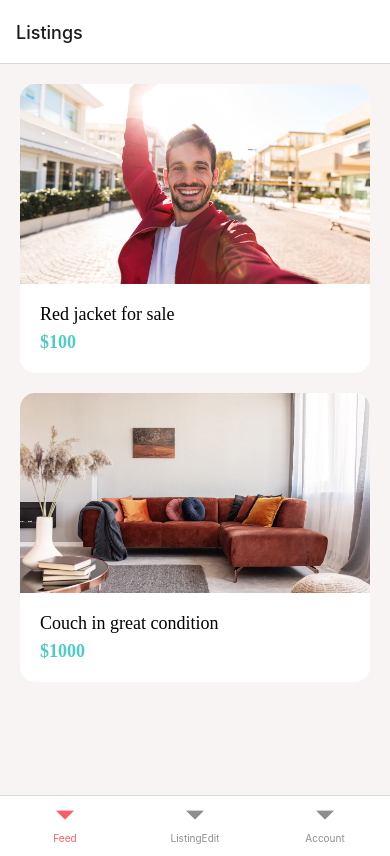
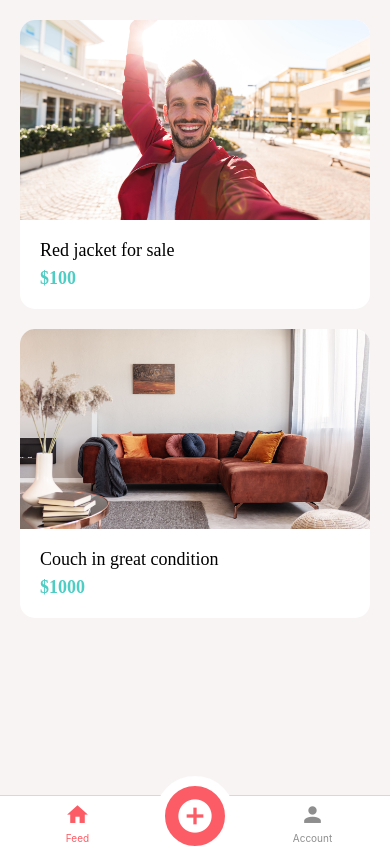
Before and after one commit to fnuadnan/DoneWithIt, a React Native app: screen /Feed in a window 390 px wide. Built offline with nearby package versions, Linux system fonts and the light colour scheme.

Commit message:
Beautifying the Tabs

```diff
--- a/navigation/AppNavigator.tsx
+++ b/navigation/AppNavigator.tsx
@@ -1,19 +1,49 @@
+import { MaterialCommunityIcons } from "@expo/vector-icons";
 import { createBottomTabNavigator } from "@react-navigation/bottom-tabs";
 import ListingEditScreen from "../screens/ListingEditScreen";
 import AccountNavigator from "./AccountNavigator";
 import FeedNavigator from "./FeedNavigator";
+import NewListingButton from "./NewListingButton";
 
 const Tab = createBottomTabNavigator();
 const AppNavigator = () => (
   <Tab.Navigator>
     <Tab.Screen
-      options={{ headerShown: false }}
       name="Feed"
       component={FeedNavigator}
+      options={{
+        headerShown: false,
+        tabBarIcon: ({ color, size }) => (
+          <MaterialCommunityIcons name="home" color={color} size={size} />
+        ),
+      }}
     />
-    <Tab.Screen name="ListingEdit" component={ListingEditScreen} />
     <Tab.Screen
-      options={{ headerShown: false }}
+      name="ListingEdit"
+      component={ListingEditScreen}
+      options={({ navigation }: any) => ({
+        headerShown: false,
+        tabBarButton: () => (
+          <NewListingButton
+            onPress={() => navigation.navigate("ListingEdit")}
+          />
+        ),
+        tabBarIcon: ({ color, size }) => (
+          <MaterialCommunityIcons
+            name="plus-circle"
+            color={color}
+            size={size}
+          />
+        ),
+      })}
+    />
+    <Tab.Screen
+      options={{
+        headerShown: false,
+        tabBarIcon: ({ color, size }) => (
+          <MaterialCommunityIcons name="account" color={color} size={size} />
+        ),
+      }}
       name="Account"
       component={AccountNavigator}
     />
--- a/navigation/FeedNavigator.tsx
+++ b/navigation/FeedNavigator.tsx
@@ -5,13 +5,11 @@ import ListingsScreen from "../screens/ListingsScreen";
 const Stack = createStackNavigator();
 const FeedNavigator = () => {
   return (
-    <Stack.Navigator screenOptions={{ presentation: "modal" }}>
+    <Stack.Navigator
+      screenOptions={{ presentation: "modal", headerShown: false }}
+    >
       <Stack.Screen name="Listings" component={ListingsScreen} />
-      <Stack.Screen
-        options={{ headerShown: false }}
-        name="ListingDetails"
-        component={ListingDetailScreen}
-      />
+      <Stack.Screen name="ListingDetails" component={ListingDetailScreen} />
     </Stack.Navigator>
   );
 };
--- /dev/null
+++ b/navigation/NewListingButton.tsx
@@ -0,0 +1,39 @@
+import { MaterialCommunityIcons } from "@expo/vector-icons";
+import React from "react";
+import { StyleSheet, TouchableOpacity, View } from "react-native";
+
+import colors from "../config/colors";
+
+interface Props {
+  onPress: () => void;
+}
+
+const NewListingButton = ({ onPress }: Props) => {
+  return (
+    <TouchableOpacity onPress={onPress}>
+      <View style={styles.container}>
+        <MaterialCommunityIcons
+          name="plus-circle"
+          color={colors.white}
+          size={40}
+        />
+      </View>
+    </TouchableOpacity>
+  );
+};
+
+export default NewListingButton;
+
+const styles = StyleSheet.create({
+  container: {
+    alignItems: "center",
+    justifyContent: "center",
+    backgroundColor: colors.primary,
+    height: 80,
+    width: 80,
+    borderRadius: 40,
+    borderColor: colors.white,
+    borderWidth: 10,
+    bottom: 20,
+  },
+});
```
